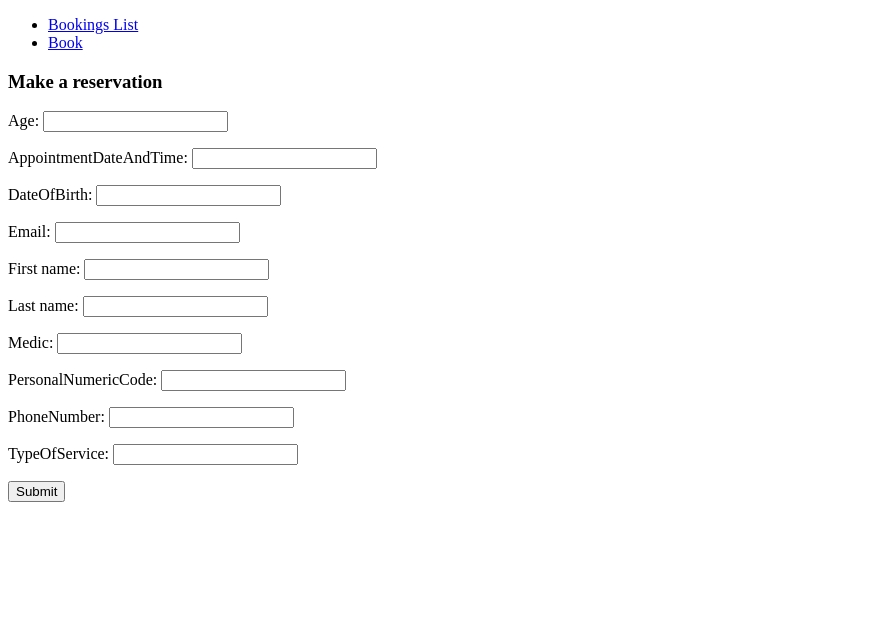
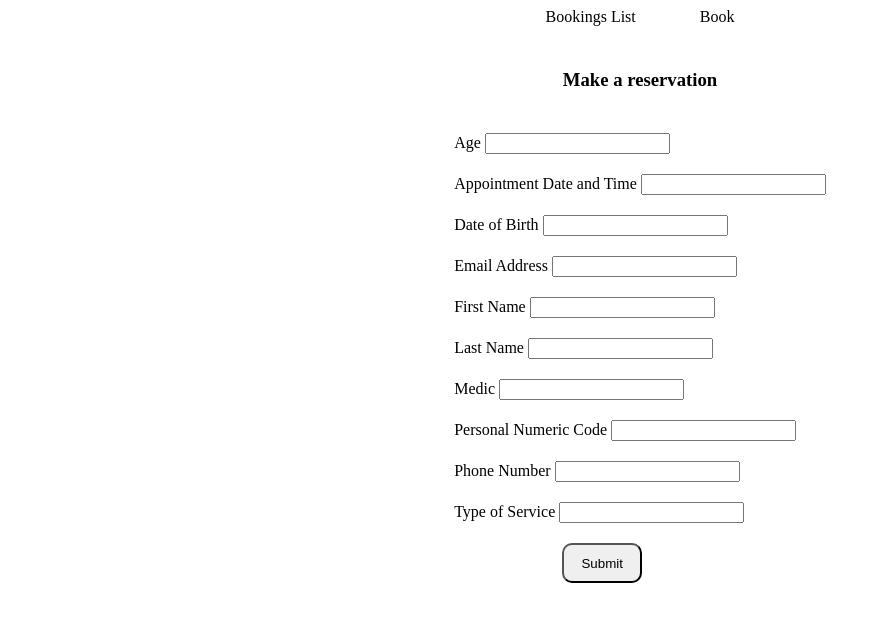
Before and after one commit to Lunetistul1976/Doctor-appointments, a Django app: page /book in a window 1280 px wide. Shown: the top 622 px of the page, without its empty margins (0-881 px from the left). Run offline with Django 5.2, Linux system fonts and the light colour scheme.

Commit message:
feature: add styles

```diff
--- a/doctorAppointments/appointments/forms.py
+++ b/doctorAppointments/appointments/forms.py
@@ -7,3 +7,15 @@ class BookingForm(ModelForm):
     class Meta:
         model = Booking
         exclude = ('created_at',)
+        labels = {
+            'age': 'Age',
+            'appointmentDateAndTime': 'Appointment Date and Time',
+            'dateOfBirth': 'Date of Birth',
+            'email': 'Email Address',
+            'first_name': 'First Name',
+            'last_name': 'Last Name',
+            'medic': 'Medic',
+            'personalNumericCode': 'Personal Numeric Code',
+            'phoneNumber': 'Phone Number',
+            'typeOfService': 'Type of Service',
+        }
--- a/doctorAppointments/appointments/static/css/styles.css
+++ b/doctorAppointments/appointments/static/css/styles.css
@@ -41,3 +41,56 @@
   display: flex;
   gap: 32px;
 }
+
+.input-with-label {
+  display: flex;
+  flex-direction: column;
+  gap: 8px;
+}
+
+.form-container {
+  align-items: center;
+  display: flex;
+  flex-direction: column;
+  gap: 24px;
+  justify-content: center;
+}
+form {
+  display: flex;
+  flex-direction: column;
+  gap: 20px;
+}
+
+#button {
+  border-radius: 10px;
+  cursor: pointer;
+  height: 40px;
+  width: 80px;
+}
+
+#deleteButton {
+  border-radius: 10px;
+  cursor: pointer;
+  height: 40px;
+  width: 80px;
+}
+
+.navbar-links {
+  align-items: center;
+  display: flex;
+  justify-content: center;
+  gap: 64px;
+}
+
+.navbar-links > a {
+  text-decoration: none;
+  color: black;
+}
+
+.navbar-links > a:hover {
+  color: rgb(23, 23, 189);
+}
+
+section {
+  padding-top: 24px;
+}
--- a/doctorAppointments/appointments/templates/book.html
+++ b/doctorAppointments/appointments/templates/book.html
@@ -1,10 +1,15 @@
 {% extends 'base.html' %} {% load static %} {% block content %}
 <section>
-  <article style="display: flex, gap: 16px">
+  <article class='form-container'>
     <h1>Make a reservation</h1>
     <form action="" method="post">
-      {% csrf_token %} {{form.as_p}}
-      <input type="submit" id="button" />
+      {% csrf_token %} {% for field in form %}
+      <div class="input-with-label">
+        <label for="{{ field.id_for_label }}">{{field.label}}<label>
+        <span>{{ field }}</span>
+      </div>
+        {% endfor %}
+      <input type="submit" id="button" style='margin-left:108px' />
     </form>
   </article>
 </section>
--- a/doctorAppointments/appointments/templates/booking_details.html
+++ b/doctorAppointments/appointments/templates/booking_details.html
@@ -1,11 +1,11 @@
 {% extends 'base.html' %} {% load static %} {% block content %}
 <section>
-  <article>
+  <article class="form-container">
     <h1>Update Booking</h1>
     <form method="post" id="updateForm">
       {% csrf_token %} {{ form.as_p }}
-      <div style="display: flex; gap: 16px">
-        <button type="submit">Update</button>
+      <div style="display: flex; gap: 64px; padding-left: 24px">
+        <button type="submit" id="button">Update</button>
         <button id="deleteButton">Delete</button>
       </div>
     </form>
--- a/doctorAppointments/appointments/templates/partials/_header.html
+++ b/doctorAppointments/appointments/templates/partials/_header.html
@@ -1,8 +1,15 @@
 {% load static %}
 
+<link
+  rel="preload"
+  as="style"
+  href="{% static 'css/styles.css' %}"
+  onload="this.rel = 'stylesheet'"
+/>
+
 <nav>
-  <ul>
-    <li><a href="{% url 'home' %}">Bookings List</a></li>
-    <li><a href="{% url 'book' %}">Book</a></li>
+  <div class="navbar-links">
+    <a href="{% url 'home' %}">Bookings List</a>
+    <a href="{% url 'book' %}">Book</a>
   </ul>
 </nav>
```
